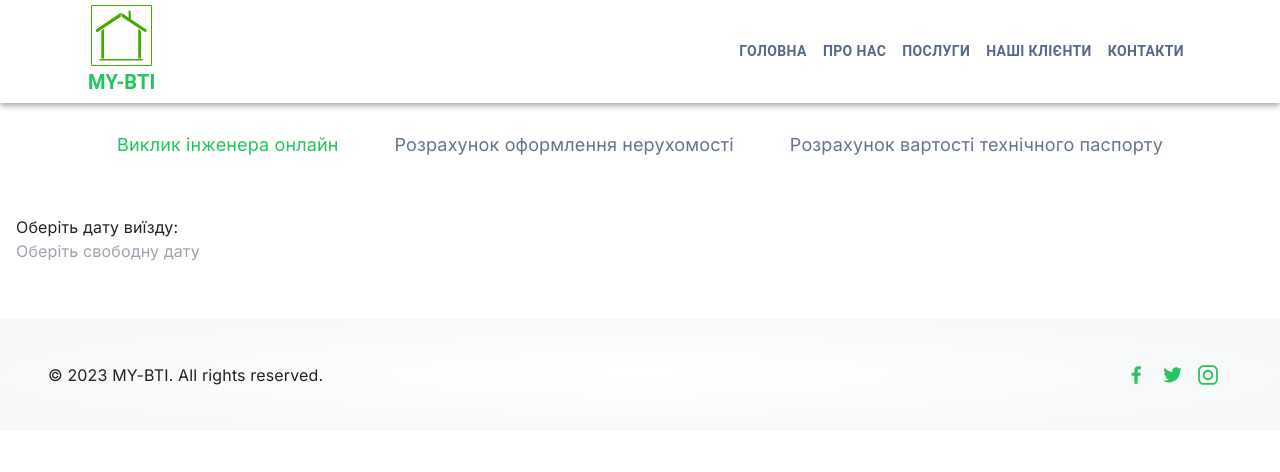
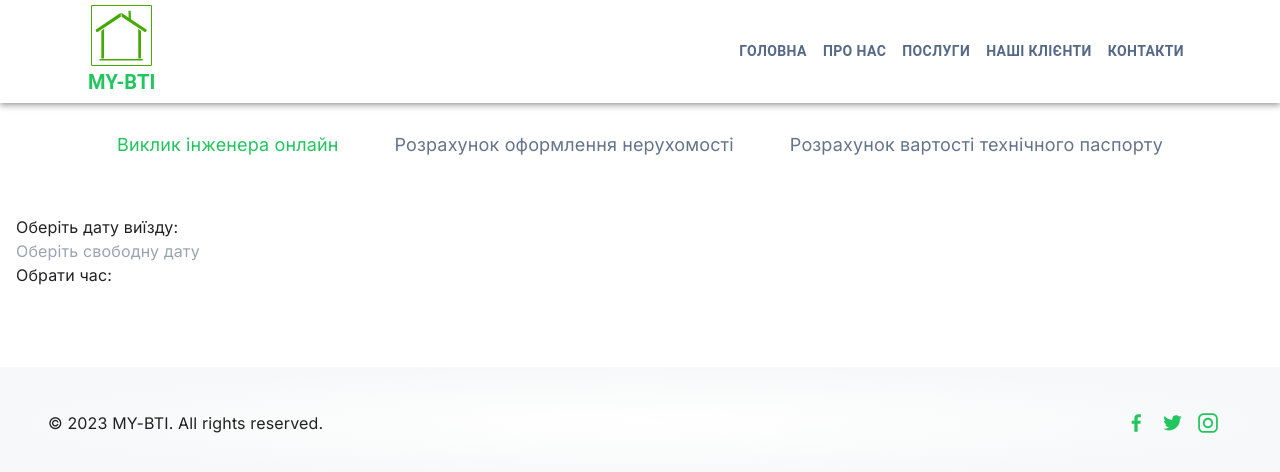
Before and after one commit to Kost90/my-bti, a Next.js app: page /services/bookingeneer in a window 1280 px wide. Shown: the top 472 px of the page. Built offline with nearby package versions, Linux system fonts and the light colour scheme.

Commit message:
edited calendar component and TimePicker component

```diff
--- a/src/components/calendar/Calendar.tsx
+++ b/src/components/calendar/Calendar.tsx
@@ -2,21 +2,19 @@
 import { useState, useEffect } from "react";
 import DatePicker from "react-datepicker";
 import "react-datepicker/dist/react-datepicker.css";
-// import TimePicker from "./TimePicker";
+import TimePicker from "./TimePicker";
 import { isWeekdayAndPassday } from "./helpers";
 
-type bookedArr = {
+export type bookedArr = {
   date: string;
   times: number[];
 };
 
 export default function Calendar() {
-  const [currentDate, setcurrentDate] = useState<string>();
+  const [currentDate, setcurrentDate] = useState<string>("");
   const [dates, setDates] = useState<bookedArr[]>([]);
-  const [dateObj, setDateObj] = useState<Date[]>([]);
   const [time, setTime] = useState<number[]>([]);
-  const [excludedTimes, setExcludedTimes] = useState<Date[]>([]);
-
+  console.log("date component");
   useEffect(() => {
     if (currentDate) {
       const index = dates.findIndex((item) => item.date === currentDate);
@@ -43,33 +41,8 @@ export default function Calendar() {
     }
   }, [time]);
 
-  useEffect(() => {
-    if (currentDate) {
-      const selectedDate = new Date(currentDate);
-      const excludedDateTimes = dateObj.filter(
-        (dateTime) => dateTime.toDateString() === selectedDate.toDateString()
-      );
-      setExcludedTimes(excludedDateTimes);
-
-    }
-  }, [currentDate, dateObj]);
-
-  useEffect(() => {
-    const newDateObjects: Date[] = [];
-
-    dates.forEach((item) => {
-      item.times.forEach((time) => {
-        const dateString = `${item.date} ${time}:00`;
-        newDateObjects.push(new Date(dateString));
-      });
-    });
-
-    setDateObj(newDateObjects);
-  }, [dates]);
-
   const handelAddDate = (data: Date) => {
     const newDate = data.toISOString().split("T")[0];
-
     setcurrentDate(newDate);
   };
 
@@ -82,28 +55,18 @@ export default function Calendar() {
     <div>
       <h4>Оберіть дату виїзду:</h4>
       <DatePicker
-        // filterDate={(date) => !excludedDates.includes(date.toISOString().split("T")[0])}
         filterDate={isWeekdayAndPassday}
-        // selected={new Date()}
         onChange={handelAddDate}
         dateFormat={"dd.MM.yyyy"}
-        // excludeDates={dateObj}
         timeIntervals={120}
-        // filterTime={filterTime}
         placeholderText="Оберіть свободну дату"
       />
-      <DatePicker
+      <TimePicker
+        time={time}
+        dates={dates}
+        curentDate={currentDate}
         onChange={handelAddTime}
-        showTimeSelect
-        showTimeSelectOnly
-        timeIntervals={120}
-        excludeTimes={excludedTimes}
-        timeCaption="Time"
-        dateFormat="h:mm aa"
-        minTime={new Date(0, 0, 0, 9, 0)}
-        maxTime={new Date(0, 0, 0, 18, 0)}
       />
-      {/* <TimePicker onChange={handelChange} data={dates} /> */}
     </div>
   );
 }
--- a/src/components/calendar/TimePicker.tsx
+++ b/src/components/calendar/TimePicker.tsx
@@ -1,31 +1,59 @@
 "use client";
-import { useState } from "react";
+import { useState, useEffect } from "react";
 import DatePicker from "react-datepicker";
 import "react-datepicker/dist/react-datepicker.css";
+import type { bookedArr } from "./Calendar";
 
 interface TimePickerProps {
-  onChange: (hours: number, minutes: number) => void;
-  data: Date[];
+  time: number[];
+  dates: bookedArr[];
+  curentDate: string;
+  onChange: (data: Date) => void;
 }
 
-function TimePicker({ onChange, data }: TimePickerProps) {
-  const handelAddTime = (time: Date) => {
-    const dateTime = time;
-    const hours = dateTime.getHours();
-    const minutes = dateTime.getMinutes();
-    onChange(hours, minutes);
-  };
+function TimePicker({ dates, curentDate, onChange }: TimePickerProps) {
+  const [dateObj, setDateObj] = useState<Date[]>([]);
+  const [excludedTimes, setExcludedTimes] = useState<Date[]>([]);
 
+  console.log("time component");
+  useEffect(() => {
+    if (curentDate) {
+      const selectedDate = new Date(curentDate);
+      const excludedDateTimes = dateObj.filter(
+        (dateTime) => dateTime.toDateString() === selectedDate.toDateString()
+      );
+      setExcludedTimes(excludedDateTimes);
+    }
+  }, [curentDate, dateObj]);
+
+  useEffect(() => {
+    const newDateObjects: Date[] = [];
+
+    dates.forEach((item) => {
+      item.times.forEach((time) => {
+        const dateString = `${item.date} ${time}:00`;
+        newDateObjects.push(new Date(dateString));
+      });
+    });
+
+    setDateObj(newDateObjects);
+  }, [dates]);
 
   return (
+    <>
+      <h4>Обрати час:</h4>
       <DatePicker
-      onChange={handelAddTime}
+        onChange={onChange}
         showTimeSelect
         showTimeSelectOnly
         timeIntervals={120}
+        excludeTimes={excludedTimes}
         timeCaption="Time"
         dateFormat="h:mm aa"
+        minTime={new Date(0, 0, 0, 9, 0)}
+        maxTime={new Date(0, 0, 0, 18, 0)}
       />
+    </>
   );
 }
 
```
Lines whose indentation alone changed are shown as unchanged.
